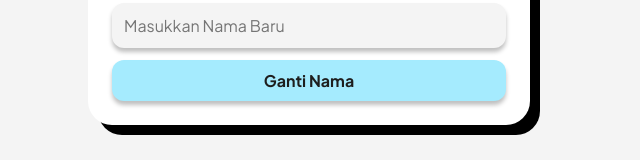
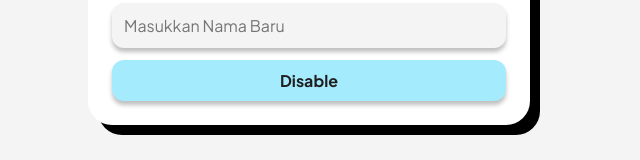
Before and after one commit to fikrim1109/banner-web23, a Next.js app: page / in a window 1280 px wide. Shown: the part 459-619 px from the top of the page, without its empty margins (331-971 px from the left). Built offline with nearby package versions, Linux system fonts and the light colour scheme.

Commit message:
feat : add disabled

```diff
--- a/src/app/page.js
+++ b/src/app/page.js
@@ -6,6 +6,7 @@ import "@styles/home.css";
 export default function Home() {
   const [nama, setNama] = useState("Fikri Natadiwirya Maulana");
   const [newNama, setNewNama] = useState("");
+  const [isDisabled, setIsDisabled] = useState(true); // State for button disabled
 
   function handlerGantiNama() {
     setNama(newNama);
@@ -13,6 +14,11 @@ export default function Home() {
 
   function handleInputChange(event) {
     setNewNama(event.target.value);
+    setIsDisabled(event.target.value === ""); // Enable button if input value is not empty
+  }
+
+  function handlerTambahNama() {
+    // Add your logic here for handling the submit button
   }
 
   return (
@@ -43,19 +49,22 @@ export default function Home() {
         <div className="cta-banner-wrapper">
           {/* Tombol CTA */}
           <div>
-            <input type="text"
+            <input
+              type="text"
               placeholder="Masukkan Nama Baru"
-             value={newNama}
-             onChange={handleInputChange} />
+              value={newNama}
+              onChange={handleInputChange}
+            />
           </div>
           <div
-            className="cta-button"
+            className={`cta-button ${isDisabled ? 'disabled' : 'active'}`}
             style={{
               marginTop: "12px",
             }}
-            onClick={handlerGantiNama}
+            onClick={isDisabled ? null : handlerGantiNama}
+            disabled={isDisabled} // Disable button if input value is empty
           >
-            <p>Ganti Nama</p>
+            <p>{isDisabled ? 'Disable' : 'Submit'}</p>
           </div>
         </div>
       </div>
```
